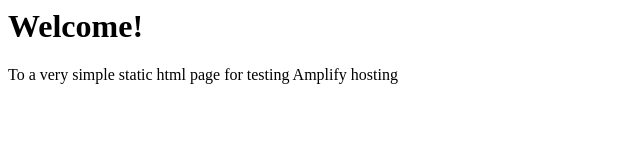
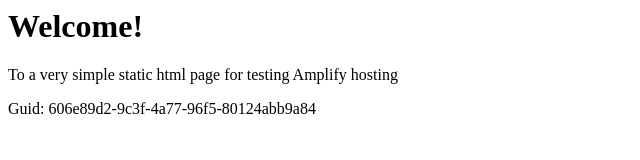
Before and after one commit to amplify-github-test-hkg/Github-PR-Commit-Integration-Test-DoNotTouch-Gith-OKSLNVO2-v1-prod-ap-east-1, a website: page src/index.html in a window 1280 px wide. Shown: the whole page, without its empty margins (0-640 px from the left). Drawn offline with Linux system fonts and the light colour scheme.

Commit message:
commit from integ tests

```diff
--- a/src/index.html
+++ b/src/index.html
@@ -1,3 +1,5 @@
+
+
 <html lang="en">
 
 <head>
@@ -10,6 +12,6 @@
 <body>
     <h1>Welcome!</h1>
     <p>To a very simple static html page for testing Amplify hosting</p>
-</body>
+    <p>Guid: 606e89d2-9c3f-4a77-96f5-80124abb9a84</p></body>
 
 </html>
```
